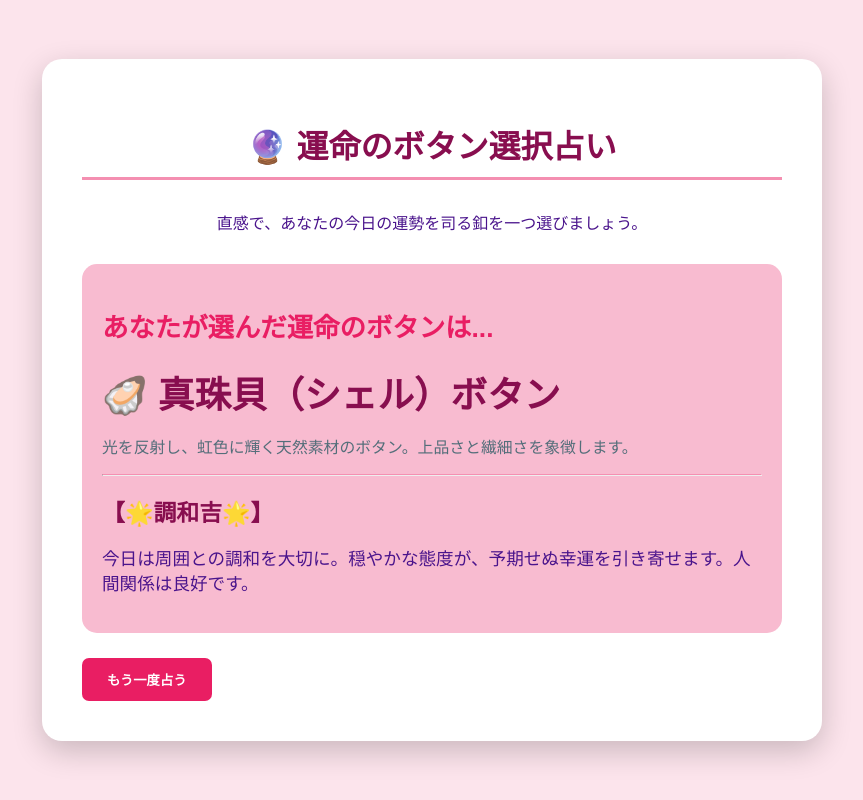
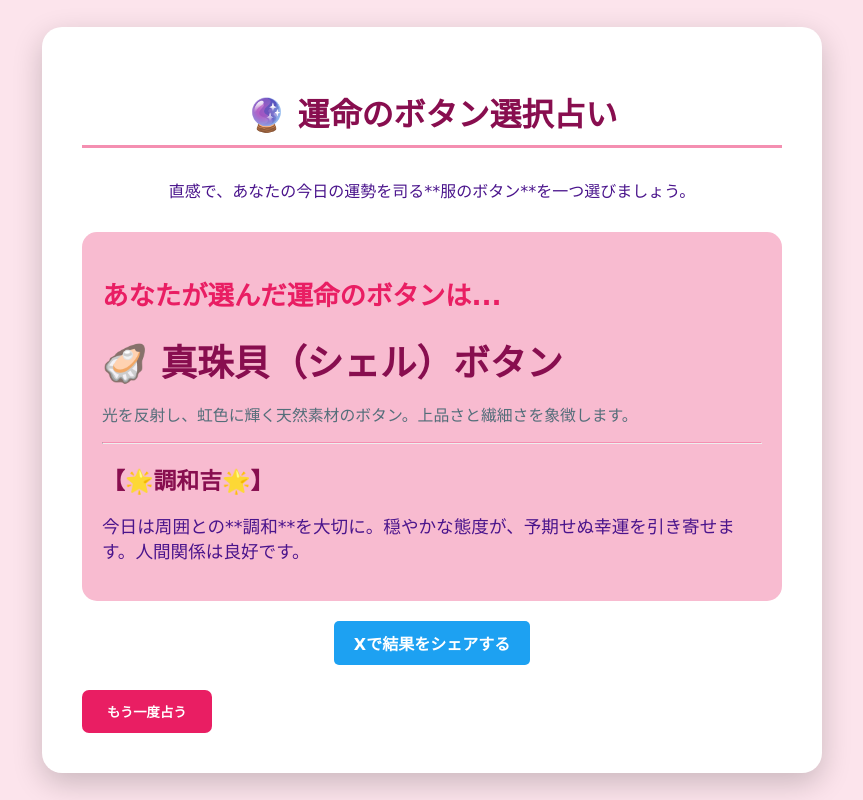
Before and after one commit to karis-iris/button-fortune-day, a plain HTML site: page button_fortune.html in a window 1280 px wide. Both pictures are taken after a click on the element "🦪 真珠貝（シェル）ボタン". Shown: the whole page, without its empty margins (208-1071 px from the left). Drawn offline with Linux system fonts and the light colour scheme; a web font is replaced by a local one.

Commit message:
Update button_fortune.html

```diff
--- a/button_fortune.html
+++ b/button_fortune.html
@@ -5,9 +5,19 @@
     <meta name="viewport" content="width=device-width, initial-scale=1.0">
     <title>運命のボタン選択占い</title>
 
+    <meta property="og:title" content="🔮 運命の服飾ボタン占い | 今日を占うボタンを選ぼう！">
+    <meta property="og:description" content="あなたが選んだボタンが、今日の運勢、行動指針、そしてラッキーな要素を教えてくれます。">
+    <meta property="og:url" content="https://karis-iris.github.io/button-fortune-day/">
+    <meta property="og:image" content="https://karis-iris.github.io/button-fortune-day/images/sns_share_image.jpg">
+    <meta property="og:type" content="website">
+    <meta name="twitter:card" content="summary_large_image">
+
+    <link href="https://fonts.googleapis.com/css2?family=Hachi+Maru+Pop&display=swap" rel="stylesheet">
+
     <style>
         body {
-            font-family: 'Hiragino Sans', 'Meiryo', sans-serif;
+            /* 可愛らしいフォントを指定 */
+            font-family: 'Hachi Maru Pop', 'Hiragino Maru Gothic ProN', cursive;
             display: flex;
             flex-direction: column;
             align-items: center;
@@ -109,19 +119,38 @@
         #resetButton:hover {
             background-color: #c2185b;
         }
+
+        /* シェアボタンのスタイル */
+        #shareArea a {
+            display: inline-block;
+            padding: 10px 20px;
+            background-color: #1DA1F2;
+            color: white;
+            border-radius: 5px;
+            text-decoration: none;
+            font-weight: bold;
+            margin-top: 20px;
+            transition: opacity 0.2s;
+        }
+        #shareArea a:hover {
+            opacity: 0.8;
+        }
+
     </style>
 </head>
 <body>
 
     <div id="container">
         <h1>🔮 運命のボタン選択占い</h1>
-        <p>直感で、あなたの今日の運勢を司る釦を一つ選びましょう。</p>
+        <p>直感で、あなたの今日の運勢を司る**服のボタン**を一つ選びましょう。</p>
 
         <div id="choicesArea">
             </div>
 
         <div id="result">
             </div>
+
+        <div id="shareArea"></div>
 
         <button id="resetButton" style="display: none;">もう一度占う</button>
     </div>
@@ -130,6 +159,7 @@
         const choicesArea = document.getElementById('choicesArea');
         const resultDiv = document.getElementById('result');
         const resetButton = document.getElementById('resetButton');
+        const shareArea = document.getElementById('shareArea');
 
         // 服飾ボタンの運勢パターンと画像パス (全て.jpg拡張子で設定)
         const buttonFortunes = [
@@ -138,16 +168,16 @@
                 imagePath: "images/shell_button.jpg",
                 description: "光を反射し、虹色に輝く天然素材のボタン。上品さと繊細さを象徴します。",
                 theme: "優雅と調和",
-                advice: "今日は周囲との調和を大切に。穏やかな態度が、予期せぬ幸運を引き寄せます。人間関係は良好です。",
+                advice: "今日は周囲との**調和**を大切に。穏やかな態度が、予期せぬ幸運を引き寄せます。人間関係は良好です。",
                 level: "🌟調和吉🌟",
                 color: "#fce4ec"
             },
             {
                 name: "⚙️ メタル（金属）ボタン",
                 imagePath: "images/metal_button.jpg",
-                description: "重厚感があり、耐久性に優れたボタン。コートやカーディガンに使われ、強さと決断を意味します。",
+                description: "重厚感があり、耐久性に優れたボタン。軍服やコートに使われ、強さと決断を意味します。",
                 theme: "決断と実行力",
-                advice: "迷わず行動する日！力強い決断が成功をもたらします。仕事や目標達成に向けて一歩踏み出しましょう。",
+                advice: "迷わず**行動**する日！力強い決断が成功をもたらします。仕事や目標達成に向けて一歩踏み出しましょう。",
                 level: "🔥実行吉🔥",
                 color: "#e0e0e0"
             },
@@ -156,34 +186,34 @@
                 imagePath: "images/wood_button.jpg",
                 description: "温かみのある自然な風合いが特徴のボタン。地に足の着いた安定感とリラックスを意味します。",
                 theme: "安定と自然体",
-                advice: "自然体でいることが一番。基盤を固め、落ち着いて物事に取り組むと良い結果に。リラックスできる時間を確保して。",
+                advice: "**自然体**でいることが一番。基盤を固め、落ち着いて物事に取り組むと良い結果に。リラックスできる時間を確保。",
                 level: "🌿安定吉🌿",
                 color: "#d7ccc8"
             },
             {
                 name: "⬜️ ポリエステル釦（汎用性）",
                 imagePath: "images/polyester_button.jpg",
-                description: "現代の衣料品で最も広く使われる、耐久性と多様性に優れた合成樹脂製のボタン。実用性と柔軟性を象徴します。",
+                description: "現代の衣料品で最も広く使われる、耐久性と多様性に優れた合成樹脂製のボタン。**実用性**と**柔軟性**を象徴します。",
                 theme: "柔軟と応用力",
-                advice: "今日は柔軟な対応が成功の鍵です。状況に合わせて自分の役割や計画を素早く調整しましょう。応用力が評価されます。",
+                advice: "今日は**柔軟な対応**が成功の鍵です。状況に合わせて自分の役割や計画を素早く調整しましょう。応用力が評価されます。",
                 level: "🔄柔軟吉🔄",
                 color: "#c8e6c9"
             },
             {
                 name: "💎 シャンクボタン（装飾付）",
                 imagePath: "images/shank_button.jpg",
-                description: "表面に立体的な装飾が施された華やかなボタン。魅力を象徴します。",
+                description: "裏側に脚（シャンク）があり、表面に立体的な装飾が施された華やかなボタン。魅力を象徴します。",
                 theme: "華やかさと自己表現",
-                advice: "あなたの魅力が最大限に輝く日！積極的に自己表現を。新しい出会いや注目が集まる場に参加すると吉。",
+                advice: "あなたの**魅力**が最大限に輝く日！積極的に自己表現を。新しい出会いや注目が集まる場に参加すると吉。",
                 level: "👑魅力吉👑",
                 color: "#fff9c4"
             },
             {
-                name: "🧵 糸ボタン",
+                name: "🧵 糸巻きボタン（レア）",
                 imagePath: "images/spool_button.jpg",
-                description: "遊び心ある糸ボタン。意外性や再構築を意味します。",
+                description: "古いミシン部品や糸巻きをモチーフにした遊び心あるボタン。意外性や再構築を意味します。",
                 theme: "再構築と出会い",
-                advice: "絡まっていた問題が解ける兆し。新しい視点や、意外な人物との再会が運命を変えるかもしれません。",
+                advice: "絡まっていた問題が解ける兆し。**新しい視点**や、意外な人物との再会が運命を変えるかもしれません。",
                 level: "💫再編吉💫",
                 color: "#ffccbc"
             }
@@ -191,9 +221,10 @@
 
         // 選択肢のHTMLを生成し、イベントリスナーを設定する関数
         function renderChoices() {
-            choicesArea.innerHTML = ''; // 一度クリア
+            choicesArea.innerHTML = '';
             resultDiv.style.display = 'none';
             resetButton.style.display = 'none';
+            shareArea.innerHTML = ''; // シェアボタンもクリア
 
             buttonFortunes.forEach((fortune, index) => {
                 const choiceDiv = document.createElement('div');
@@ -203,7 +234,7 @@
                 // 画像表示エリア (背景画像を設定)
                 const imagePlaceholder = document.createElement('div');
                 imagePlaceholder.className = 'choice-image-placeholder';
-                imagePlaceholder.style.backgroundColor = 'transparent'; // 背景色を透明にする
+                imagePlaceholder.style.backgroundColor = 'transparent';
                 // 画像ファイルを参照し、背景として表示する
                 imagePlaceholder.style.backgroundImage = `url('${fortune.imagePath}')`;
 
@@ -244,6 +275,22 @@
                 <p>${selectedFortune.advice}</p>
             `;
 
+            // X シェアボタンを生成
+            const shareMessage = `私が選んだのは【${selectedFortune.name}】！今日の運勢は【${selectedFortune.level}】でした！✨\n\nあなたも #ボタンの日 に運命のボタンを選んでみない？\n`;
+            const url = encodeURIComponent(window.location.href);
+
+            const shareButtonHtml = `
+                <a href="https://twitter.com/intent/tweet?text=${encodeURIComponent(shareMessage)}&url=${url}&hashtags=ボタン占い,ボタンの日"
+                   target="_blank"
+                   rel="noopener noreferrer">
+                    Xで結果をシェアする
+                </a>
+            `;
+
+            // シェアボタンを表示
+            shareArea.innerHTML = shareButtonHtml;
+
+
             // リセットボタンを表示
             resetButton.style.display = 'block';
         }
@@ -254,6 +301,7 @@
             resultDiv.innerHTML = "";
             resultDiv.style.display = 'none';
             resetButton.style.display = 'none';
+            shareArea.innerHTML = ''; // シェアボタンもクリア
             renderChoices(); // 再描画
         });
 
```
